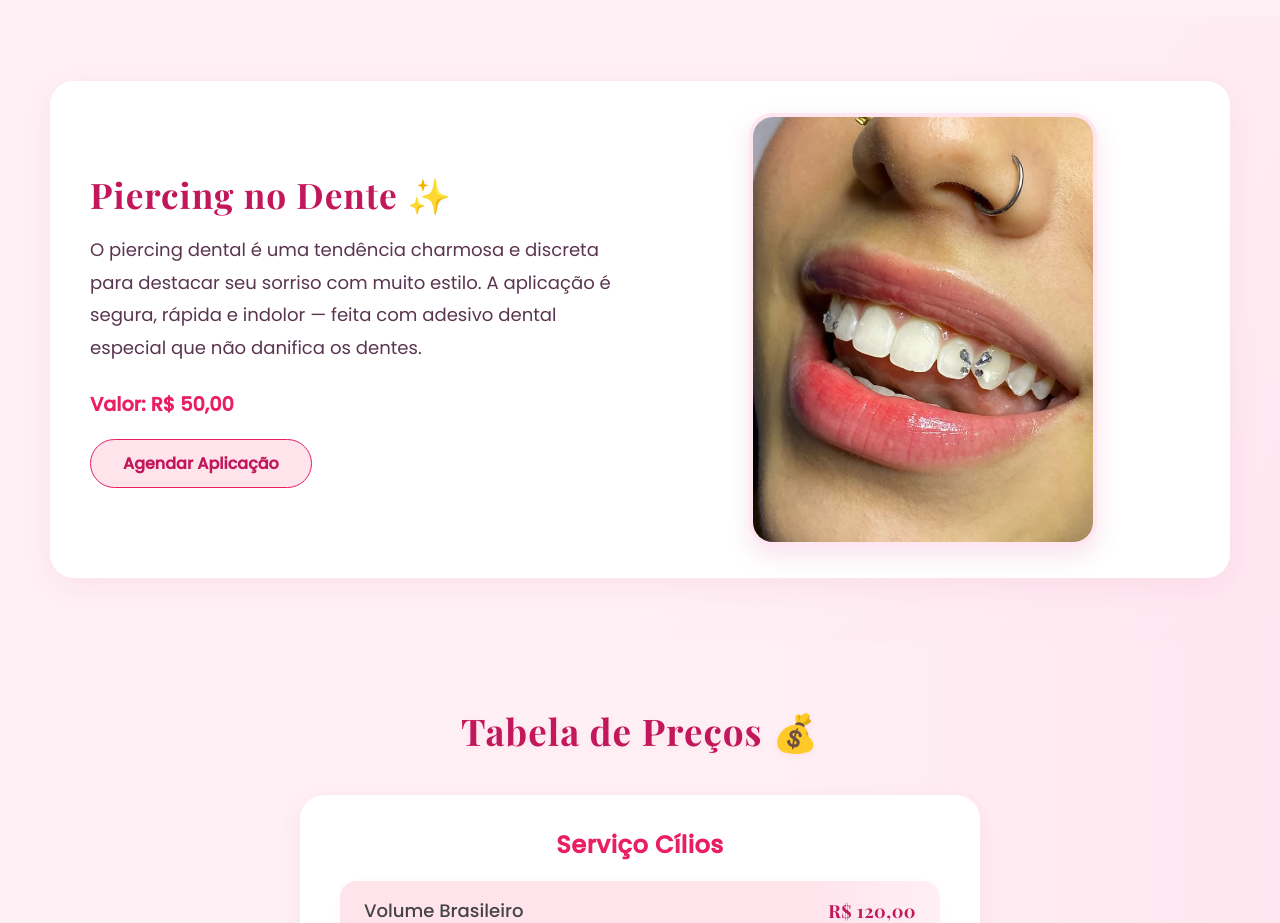
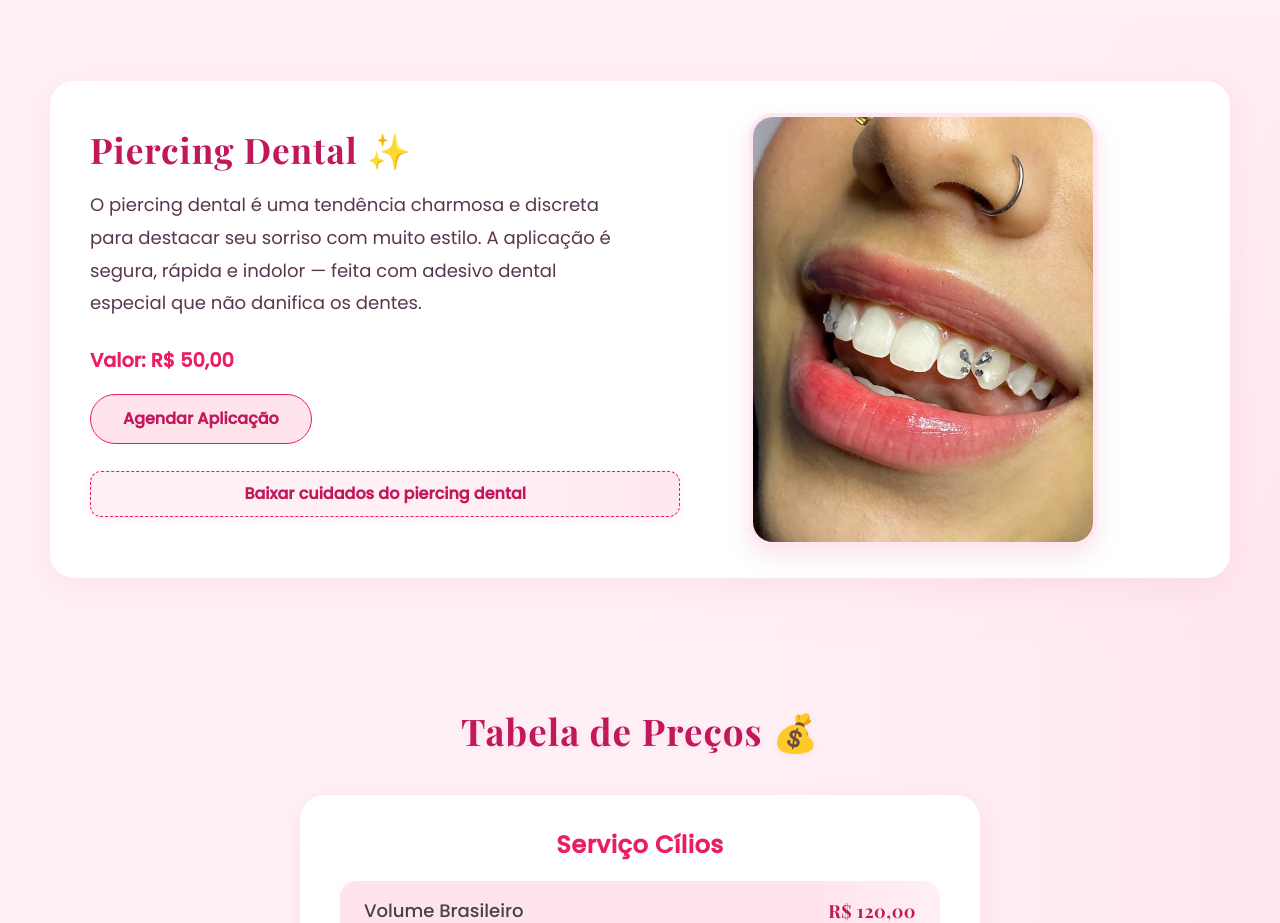
Before and after one commit to BrunoToniatti/lais, an Angular app: page / in a window 1280 px wide. Shown: the part 3560-4483 px from the top of the page. Built offline with nearby package versions, Linux system fonts and the light colour scheme.

Commit message:
Ajustando navegação por header

```diff
--- a/src/app/first-page/components/cilios/components/manutencion/manutencion.component.ts
+++ b/src/app/first-page/components/cilios/components/manutencion/manutencion.component.ts
@@ -8,6 +8,6 @@ import { Component } from '@angular/core';
   styleUrl: './manutencion.component.scss'
 })
 export class ManutencionComponent {
-  whatsappLink = 'https://wa.me/55XXXXXXXXXXX?text=' +
+  whatsappLink = 'https://wa.me/5511961006415?text=' +
     encodeURIComponent('Olá! Gostaria de agendar uma manutenção de cílios.');
 }
--- a/src/app/first-page/components/cilios/components/remove/remove.component.ts
+++ b/src/app/first-page/components/cilios/components/remove/remove.component.ts
@@ -8,6 +8,6 @@ import { Component } from '@angular/core';
   styleUrl: './remove.component.scss'
 })
 export class RemoveComponent {
-  whatsappLink = 'https://wa.me/55XXXXXXXXXXX?text=' +
+  whatsappLink = 'https://wa.me/5511961006415?text=' +
   encodeURIComponent('Olá! Gostaria de agendar uma remoção de cílios.');
 }
--- a/src/app/first-page/components/dental/components/aplication/aplication.component.html
+++ b/src/app/first-page/components/dental/components/aplication/aplication.component.html
@@ -1,7 +1,7 @@
 <section class="piercing-section" id="aplication-d">
   <div class="piercing-container">
     <div class="piercing-texto">
-      <h2>Piercing no Dente ✨</h2>
+      <h2>Piercing Dental ✨</h2>
       <p>
         O piercing dental é uma tendência charmosa e discreta para destacar seu sorriso com muito estilo. A aplicação é segura, rápida e indolor — feita com adesivo dental especial que não danifica os dentes.
       </p>
@@ -9,10 +9,13 @@
       <a class="agendar-btn" [href]="whatsappLink" target="_blank">
         Agendar Aplicação
       </a>
+      <a class="download-btn" href="assets/dental/cuidados-piercing-dental.pdf" download>
+        Baixar cuidados do piercing dental
+      </a>
     </div>
 
     <div class="piercing-imagem">
-      <img src="assets/dental/aplicacao.png" alt="Aplicação de Piercing no Dente" />
+      <img src="assets/dental/aplicacao.png" alt="Aplicação de Piercing Dental" />
     </div>
   </div>
 </section>
--- a/src/app/first-page/components/dental/components/aplication/aplication.component.scss
+++ b/src/app/first-page/components/dental/components/aplication/aplication.component.scss
@@ -54,11 +54,39 @@
       font-family: 'Poppins', sans-serif;
       border: 1.5px solid #e91e63;
       transition: background 0.3s, color 0.3s, border 0.3s;
+      margin-bottom: 1.2rem;
+      margin-right: 0;
 
       &:hover {
         background-color: #e91e63;
         color: #fff;
         border: 1.5px solid #e91e63;
+      }
+    }
+
+    .download-btn {
+      display: inline-block;
+      margin-bottom: 1rem;
+      margin-top: 0.5rem;
+      background: linear-gradient(90deg, #fff0f5 60%, #ffe6f0 100%);
+      color: #c2185b;
+      padding: 0.6rem 1.7rem;
+      border-radius: 0.7rem;
+      text-decoration: none;
+      font-weight: 600;
+      font-family: 'Poppins', sans-serif;
+      border: 1.5px dashed #e91e63;
+      box-shadow: 0 2px 8px rgba(204, 46, 115, 0.08);
+      transition: background 0.3s, color 0.3s, border 0.3s, box-shadow 0.3s;
+      margin-left: 0;
+      width: 100%;
+      text-align: center;
+
+      &:hover {
+        background: #ffe4ec;
+        color: #fff;
+        border: 1.5px solid #e91e63;
+        box-shadow: 0 4px 16px rgba(204, 46, 115, 0.13);
       }
     }
   }
@@ -104,6 +132,13 @@
     .piercing-texto p {
       font-size: 1rem;
     }
+    .piercing-texto .agendar-btn,
+    .piercing-texto .download-btn {
+      width: 100%;
+      margin-left: 0;
+      margin-right: 0;
+      display: block;
+    }
   }
 
   @media (max-width: 600px) {
--- a/src/app/first-page/components/dental/components/aplication/aplication.component.ts
+++ b/src/app/first-page/components/dental/components/aplication/aplication.component.ts
@@ -8,6 +8,6 @@ import { Component } from '@angular/core';
   styleUrl: './aplication.component.scss'
 })
 export class AplicationComponent {
-whatsappLink = 'https://wa.me/55XXXXXXXXXXX?text=' +
-    encodeURIComponent('Olá! Gostaria de agendar uma aplicação de piercing no dente.');
+whatsappLink = 'https://wa.me/5511961006415?text=' +
+    encodeURIComponent('Olá! Gostaria de agendar uma aplicação de piercing dental.');
 }
```
Also changed, not shown: 1 other file (tests, documents, lock files or other folders).
